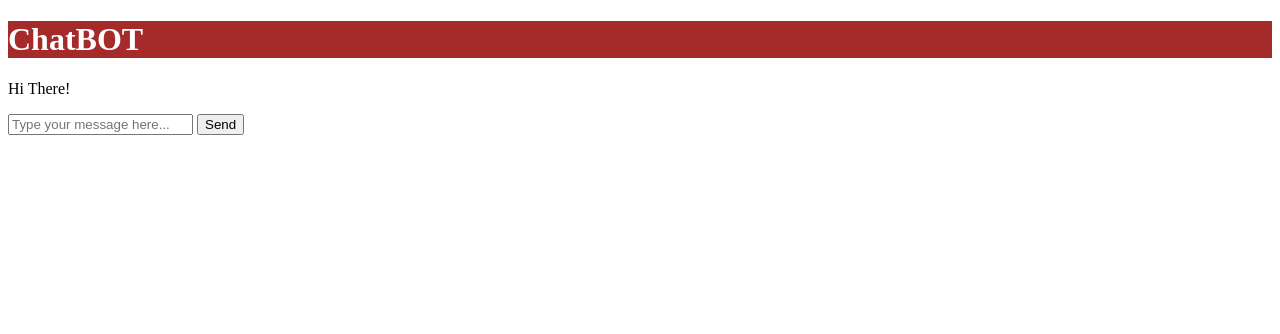
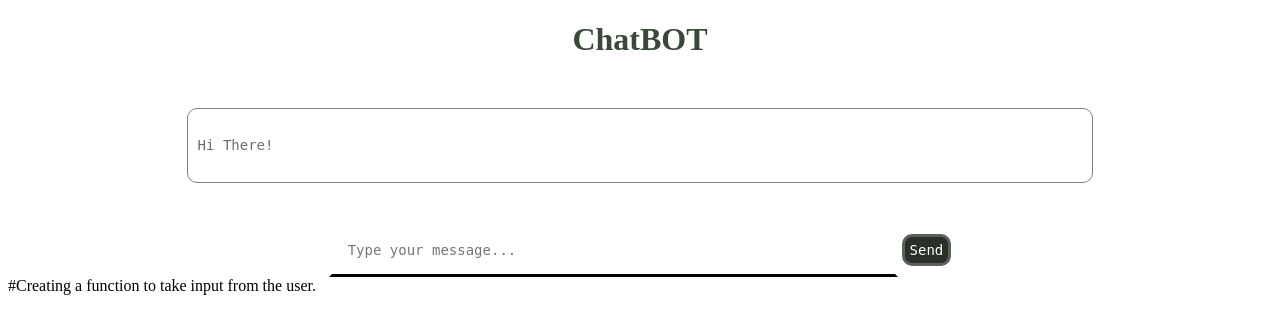
Before and after one commit to SawantSameer/Chatbot, a Django app: page /blog/ in a window 1280 px wide. Shown: the top 334 px of the page. Run offline with Django 5.2, Linux system fonts and the light colour scheme; some libraries are stand-ins or nearby versions.

Commit message:
Made the site attractive

```diff
--- a/blog/static/blog/style.css
+++ b/blog/static/blog/style.css
@@ -1,4 +1,53 @@
+
+
+#chatbot{
+    margin-left: auto;
+    margin-right: auto;
+    width: 70%;
+    margin-top: 50px;
+    border-radius: 10px;
+    border: 1px solid grey;
+    padding: 10px;
+}
+
+.botText{
+    font-family: monospace;
+    font-size: 14px;
+    text-align: left;
+    line-height:25px ;
+    color: rgb(109,111,109);
+}
+
+#userInput{
+    margin-left: auto;
+    margin-right: auto;
+    margin-top: 40px;
+    width: 70%;
+    text-align: center;
+}
+
+#textInput{
+    border: 3px solid white;
+    border-bottom: 3px solid black;
+    font-family: monospace;
+    font-size: 14px;
+    width: 60%;
+    padding: 16px;
+    color: orange;
+}
+
+#buttonInput{
+    padding: 5px;
+    font-family: monospace;
+    font-size: 14px;
+    border: 3px solid #5b605c;
+    background-color: rgb(40,48,40);
+    color: white;
+    border-radius: 10px;
+}
+
 h1{
-    background-color: brown;
-    color: white ;
+    text-align: center;
+    color: rgb(57,72,57);
+
 }
--- a/blog/templates/blog/index.html
+++ b/blog/templates/blog/index.html
@@ -9,6 +9,7 @@
 
       {% load static %}
       <link rel="stylesheet" type="text/css" href="{% static 'blog/style.css' %}" />
+      <script src="https://code.jquery.com/jquery-4.0.0.js" integrity="sha256-9fsHeVnKBvqh3FB2HYu7g2xseAZ5MlN6Kz/qnkASV8U=" crossorigin="anonymous"></script>
 
 
     </head>
@@ -24,11 +25,15 @@
         </div>
 
         <div id="userInput">
-            <input type="text" id="textInput" name="userMessage" placeholder="Type your message here..."/>
+            <input type="text" id="textInput" name="userMessage" placeholder="Type your message..."/>
             <input type="submit" value="Send" id="buttonInput"/>
 
         </div>
     </div>
 
+
+    #Creating a function to take input from the user.
+
+
     </body>
 </html>
```
